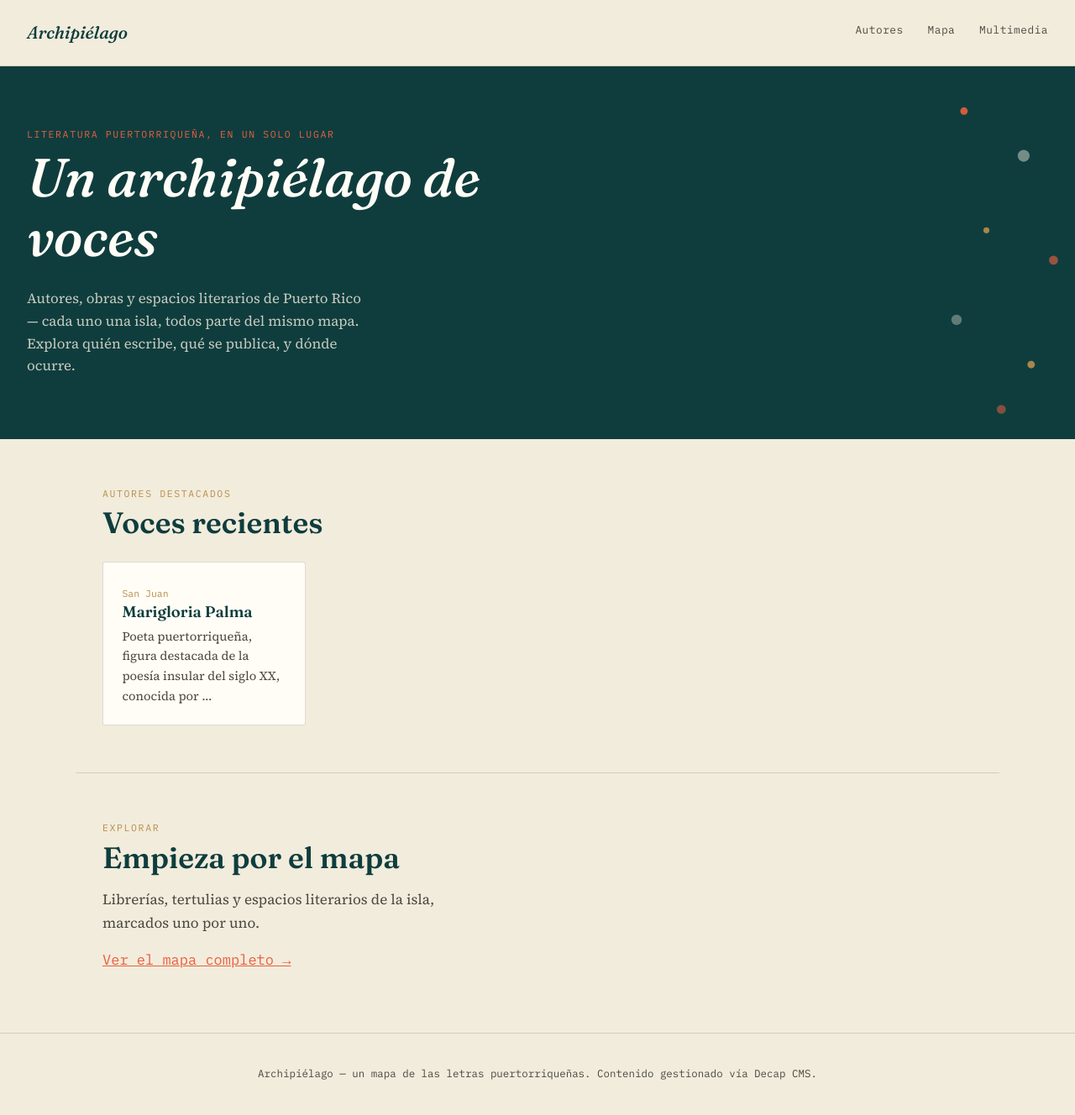
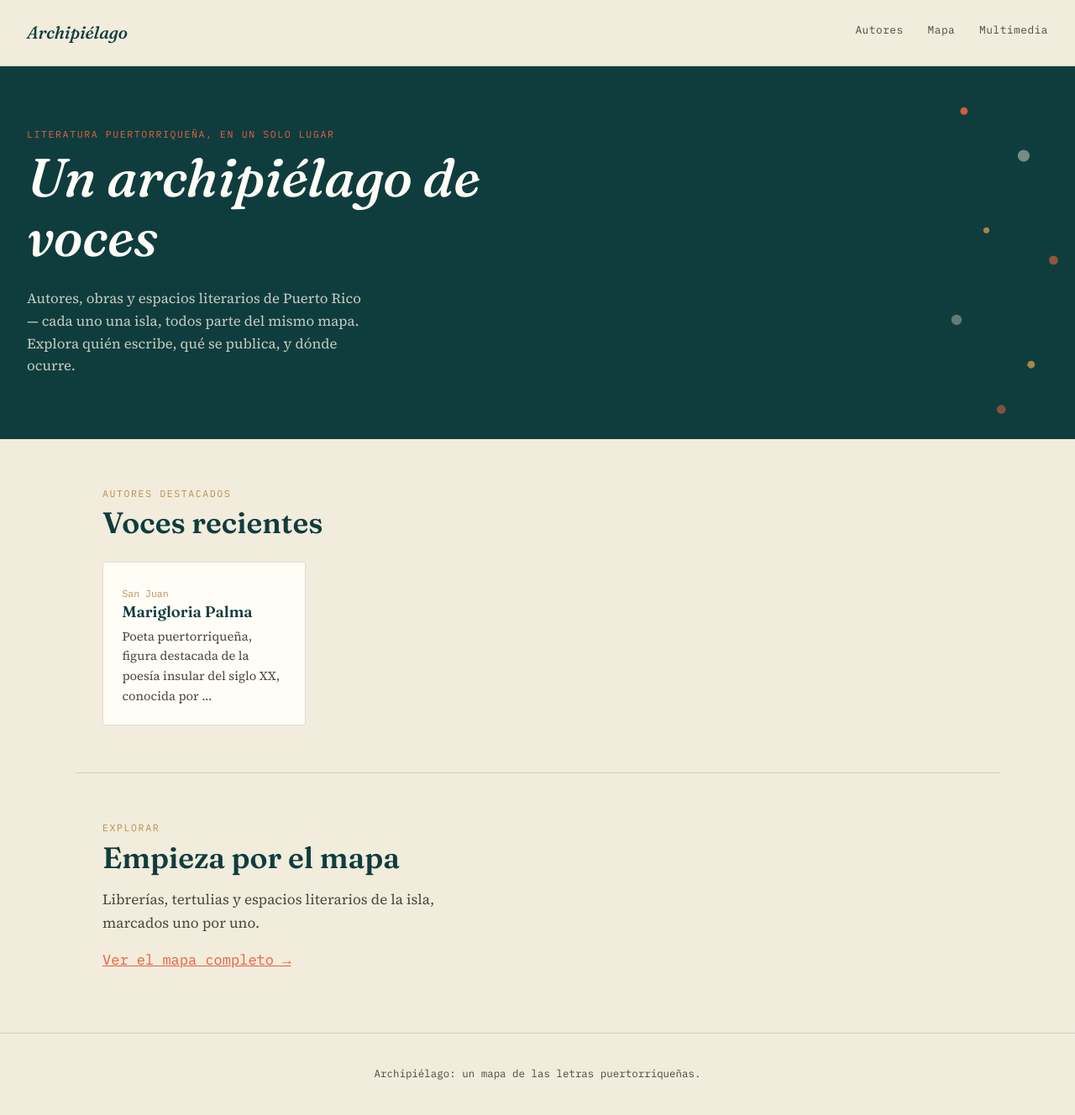
Before and after one commit to rgjanet/archipielago, a Jekyll site: the page built from index.html, in a window 1280 px wide. Shown: the whole page at 84% size. Built offline with Jekyll 4.4.1, drawn with Linux system fonts in a browser that asks for light colours.

Commit message:
Update footer.html

```diff
--- a/_includes/footer.html
+++ b/_includes/footer.html
@@ -1,3 +1,3 @@
 <footer class="site-footer">
-  Archipiélago — un mapa de las letras puertorriqueñas. Contenido gestionado vía Decap CMS.
+  Archipiélago: un mapa de las letras puertorriqueñas.
 </footer>
```
